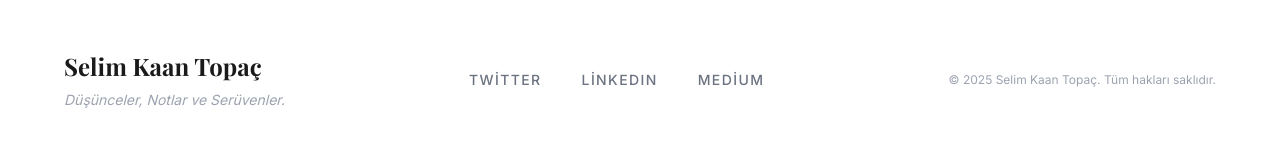
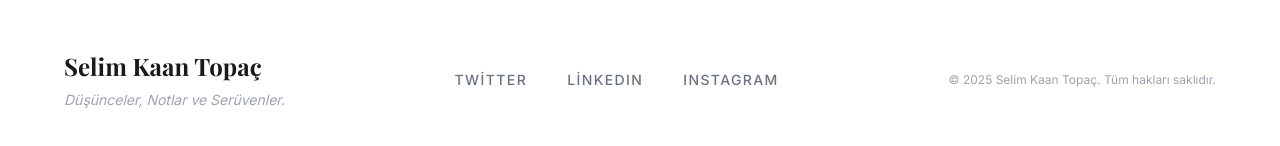
Before and after one commit to selimkaan/skt-website, a Next.js app: page / in a window 1280 px wide. Shown: the part 1392-1538 px from the top of the page. Built offline with nearby package versions, Linux system fonts and the light colour scheme; no server answers; a web font is replaced by a local one.

Commit message:
Update footer links to replace Medium with Instagram for accurate social media representation.

```diff
--- a/app/components/Footer.tsx
+++ b/app/components/Footer.tsx
@@ -29,12 +29,12 @@ export default function Footer() {
             LinkedIn
           </a>
           <a
-            href="https://medium.com/@selimkaantopac"
+            href="https://www.instagram.com/selimkaan.t/"
             target="_blank"
             rel="noopener noreferrer"
             className="hover:text-black transition-colors"
           >
-            Medium
+            Instagram
           </a>
         </div>
 
```
